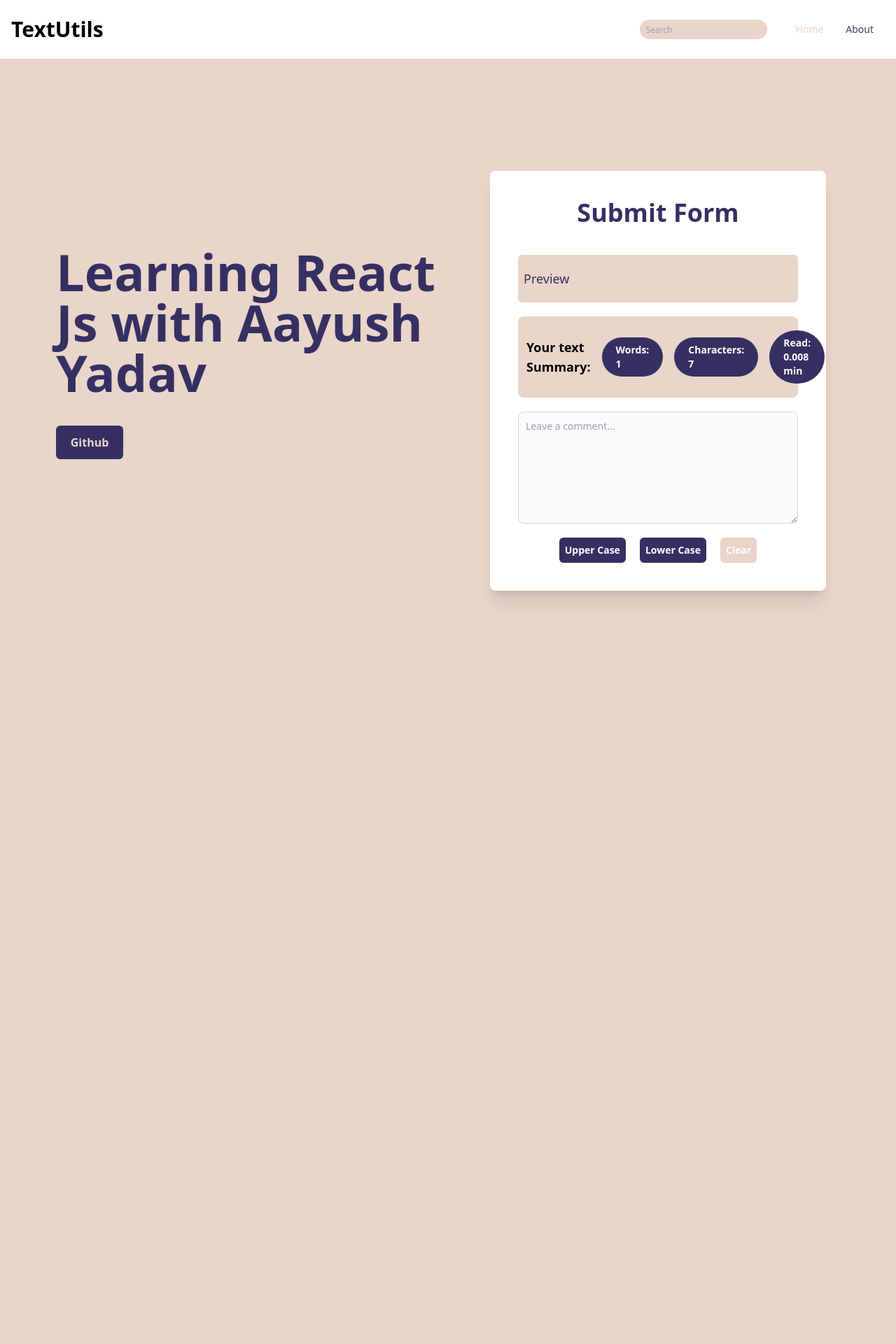
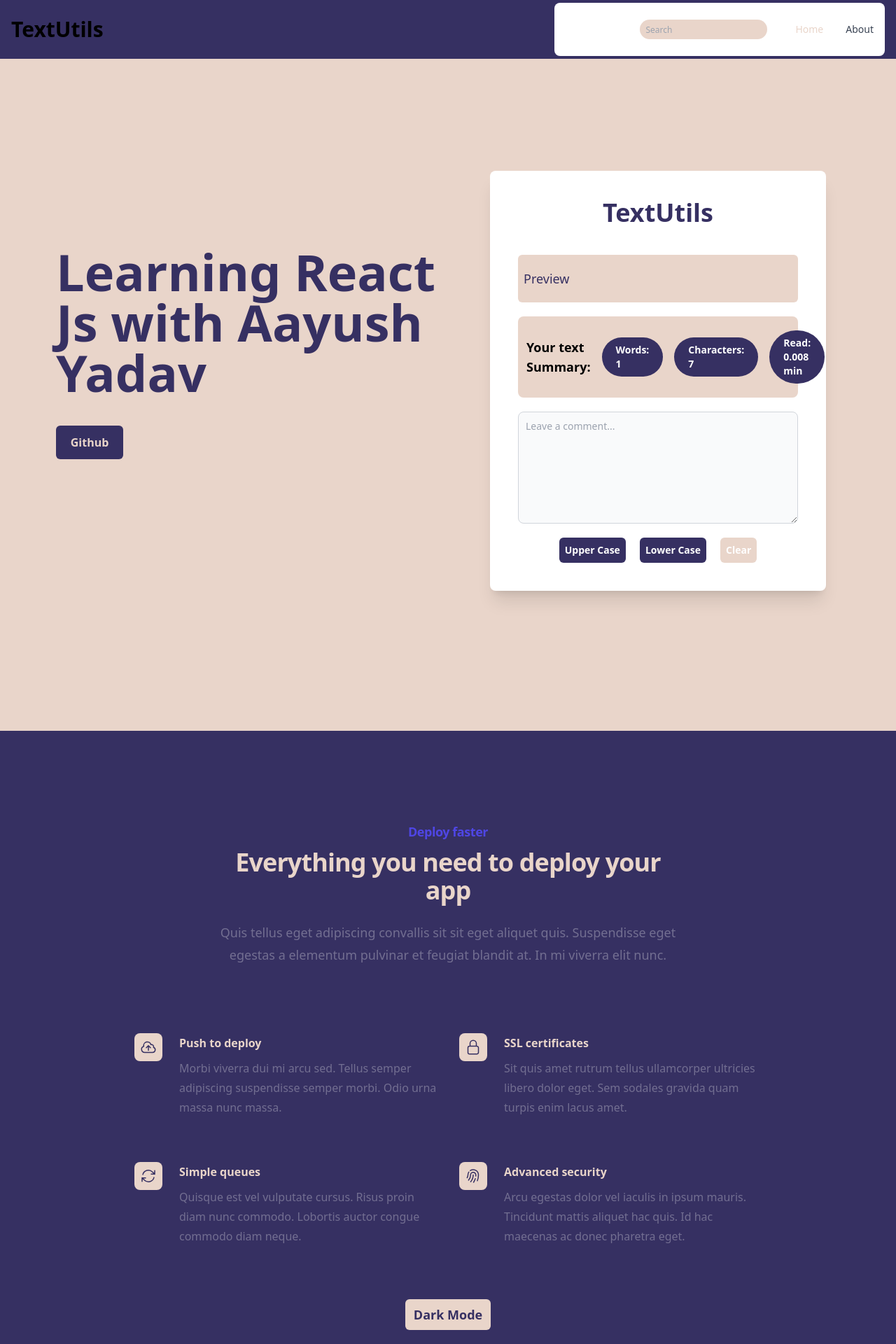
Before and after one commit to AayushDev-02/React---Tailwind-, a React (Create React App) app: page / in a window 1280 px wide. Shown: the top 1920 px of the page at 70% size. Before the commit the page ends 924 px from the top, so only its background shows below. Built offline with nearby package versions, Linux system fonts and the light colour scheme.

Commit message:
09/02/23

```diff
--- a/package.json
+++ b/package.json
@@ -3,6 +3,7 @@
   "version": "0.1.0",
   "private": true,
   "dependencies": {
+    "@heroicons/react": "^2.0.15",
     "@testing-library/jest-dom": "^5.16.5",
     "@testing-library/react": "^13.4.0",
     "@testing-library/user-event": "^13.5.0",
--- a/src/App.js
+++ b/src/App.js
@@ -1,22 +1,24 @@
 import './App.css';
+import About from './components/About';
 import Navbar from './components/Navbar';
 import TextForm from './components/TextForm';
+import { useState } from 'react';
 
 
 function App() {
+  const [darkMode, setdarkMode] = useState(false);
   return (
     <>
-
-
-      <Navbar title="TextUtils" />
+      <Navbar title="TextUtils" mode={darkMode} />
       <div className='grid grid-cols-2 m-10 py-10 '>
         <div className='my-auto w-full font-extrabold ml-10 space-y-10'>
           <h1 className='text-7xl   text-[#363062]  '>Learning React Js with Aayush Yadav</h1>
           <button className='w-24 p-3 bg-[#363062]  text-[#E9D5CA] rounded-md font-bold'>Github</button>
         </div>
-        <TextForm heading="Enter the text to analyze" />
+        <TextForm title="TextUtils" />
       </div>
 
+      <About/>
     </>
   );
 }
--- /dev/null
+++ b/src/components/About.js
@@ -0,0 +1,108 @@
+import React, { useState } from 'react'
+import { ArrowPathIcon, CloudArrowUpIcon, FingerPrintIcon, LockClosedIcon } from '@heroicons/react/24/outline'
+
+const features = [
+    {
+        name: 'Push to deploy',
+        description:
+            'Morbi viverra dui mi arcu sed. Tellus semper adipiscing suspendisse semper morbi. Odio urna massa nunc massa.',
+        icon: CloudArrowUpIcon,
+    },
+    {
+        name: 'SSL certificates',
+        description:
+            'Sit quis amet rutrum tellus ullamcorper ultricies libero dolor eget. Sem sodales gravida quam turpis enim lacus amet.',
+        icon: LockClosedIcon,
+    },
+    {
+        name: 'Simple queues',
+        description:
+            'Quisque est vel vulputate cursus. Risus proin diam nunc commodo. Lobortis auctor congue commodo diam neque.',
+        icon: ArrowPathIcon,
+    },
+    {
+        name: 'Advanced security',
+        description:
+            'Arcu egestas dolor vel iaculis in ipsum mauris. Tincidunt mattis aliquet hac quis. Id hac maecenas ac donec pharetra eget.',
+        icon: FingerPrintIcon,
+    },
+]
+
+
+
+
+
+export default function About() {
+
+    const [btnText, setBtnText] = useState('Dark Mode')
+
+    const [myStyle, setmyStyle] = useState({
+        color: '#363062',
+        backgroundColor: '#E9D5CA',
+
+
+
+    });
+
+    const enableDarkMode = () => {
+        if (myStyle.backgroundColor === '#E9D5CA') {
+            setmyStyle({
+                color: '#E9D5CA',
+                backgroundColor: '#363062',
+
+            })
+            setBtnText('Light Mode')
+        }
+        else {
+            setmyStyle({
+                color: '#363062',
+                backgroundColor: '#E9D5CA',
+            })
+            setBtnText('Dark Mode')
+        }
+    }
+
+    return (
+
+        <div className="bg-[#363062] py-24 sm:py-32 mt-40">
+            <div className="mx-auto max-w-7xl px-6 lg:px-8">
+                <div className="mx-auto max-w-2xl lg:text-center">
+                    <h2 className="text-lg font-semibold leading-8 tracking-tight text-indigo-600">Deploy faster</h2>
+                    <p className="mt-2 text-3xl font-bold tracking-tight text-[#E9D5CA] sm:text-4xl">
+                        Everything you need to deploy your app
+                    </p>
+                    <p className="mt-6 text-lg leading-8 text-white/30">
+                        Quis tellus eget adipiscing convallis sit sit eget aliquet quis. Suspendisse eget egestas a elementum
+                        pulvinar et feugiat blandit at. In mi viverra elit nunc.
+                    </p>
+                </div>
+                <div className="mx-auto mt-16 max-w-2xl sm:mt-20 lg:mt-24 lg:max-w-4xl">
+                    <dl className="grid max-w-xl grid-cols-1 gap-y-10 gap-x-8 lg:max-w-none lg:grid-cols-2 lg:gap-y-16">
+                        {features.map((feature) => (
+                            <div key={feature.name} className="relative pl-16">
+                                <dt className="text-base font-semibold leading-7 text-[#E9D5CA]">
+                                    <div className="absolute top-0 left-0 flex h-10 w-10 items-center justify-center rounded-lg bg-[#E9D5CA]">
+                                        <feature.icon className="h-6 w-6 text-[#363062]" aria-hidden="true" />
+                                    </div>
+                                    {feature.name}
+                                </dt>
+                                <dd className="mt-2 text-base leading-7 text-white/30">{feature.description}</dd>
+                            </div>
+                        ))}
+                    </dl>
+                </div>
+
+            </div>
+            <div className='w-full flex p-5 mt-14 '>
+                <button className='mx-auto text-lg font-bold  text-[#363062] bg-[#E9D5CA] py-2 px-3 rounded-md ' onClick={enableDarkMode}>{btnText}</button>
+            </div>
+
+            <div className='flex justify-center bg-purple-500  items-center h-52 mx-64 mt-10 rounded-lg border-2 border-[#E9D5CA]' style={myStyle}>
+                <h1 className=' font-bold  text-5xl '>Effects of Dark Mode in React JS - React Hooks</h1>
+
+            </div>
+
+        </div>
+
+    )
+}
--- a/src/components/Navbar.js
+++ b/src/components/Navbar.js
@@ -4,7 +4,7 @@ import PropTypes from 'prop-types'
 
 export default function Navbar(props) {
   return (
-    <nav className="bg-white border-gray-200 px-2 sm:px-4 py-1  dark:bg-[#363062]">
+    <nav className=" border-gray-200 px-2 sm:px-4 py-1  bg-[#363062] sticky top-0">
         <div className="container flex flex-wrap items-center justify-between mx-auto">
           <a href="/" className="flex items-center">
             <span className="self-center text-3xl font-extrabold whitespace-nowrap dark:text-white">{props.title}</span>
--- a/src/components/TextForm.js
+++ b/src/components/TextForm.js
@@ -43,7 +43,7 @@ export default function TextForm(props) {
     return (
         <div className='p-10 w-4/5  mx-auto items-center justify-center flex flex-col bg-white mt-20 rounded-lg shadow-xl '>
 
-            <h1 className='text-4xl font-extrabold mb-5 text-[#363062]'>Submit Form</h1>
+            <h1 className='text-4xl font-extrabold mb-5 text-[#363062]'>{props.title}</h1>
 
             <label htmlFor="myBox" id='myBox' className="block my-5 text-lg font-medium bg-[#E9D5CA] w-full rounded-md px-2 py-5 text-[#363062] ">{text}</label>
             <div className='flex mb-5 rounded-lg bg-[#E9D5CA] py-5 px-3 w-full space-x-4 items-center'>
```
Also changed, not shown: 1 other file (tests, documents, lock files or other folders).
